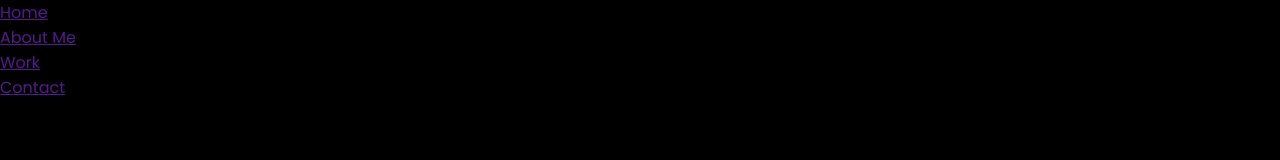
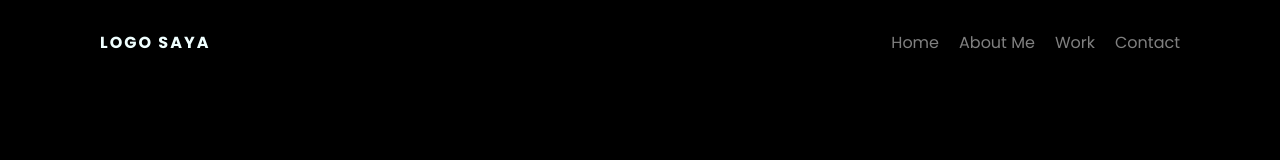
Before and after one commit to naufaltsani/naufaltsani.github.io, a plain HTML site: page index.html in a window 1280 px wide. Drawn offline with Linux system fonts and the light colour scheme.

Commit message:
Update index & style

```diff
--- a/index.html
+++ b/index.html
@@ -11,7 +11,7 @@
 
 <body>
     <header>
-        <a href="" class="logo"></a>
+        <a href="" class="logo">Logo Saya</a>
         <ul>
             <li><a href="">Home</a></li>
             <li><a href="">About Me</a></li>
--- a/style.css
+++ b/style.css
@@ -10,3 +10,40 @@
 body {
     background-color: black;
 }
+
+header {
+    position: absolute;
+    top: 0;
+    left: 0;
+    width: 100%;
+    padding: 30px 100px;
+    display: flex;
+    justify-content: space-between;
+    align-items: center;
+}
+
+header .logo {
+    color: azure;
+    font-weight: 700;
+    text-decoration: none;
+    text-transform: uppercase;
+    letter-spacing: 2px;
+}
+
+header ul {
+    display: flex;
+    justify-content: center;
+    align-items: center;
+
+}
+
+header ul li {
+    list-style: none;
+    margin-left: 20px;
+}
+
+header ul li a {
+    text-decoration: none;
+    padding: 6px 15 px;
+    color: gray;
+}
```
